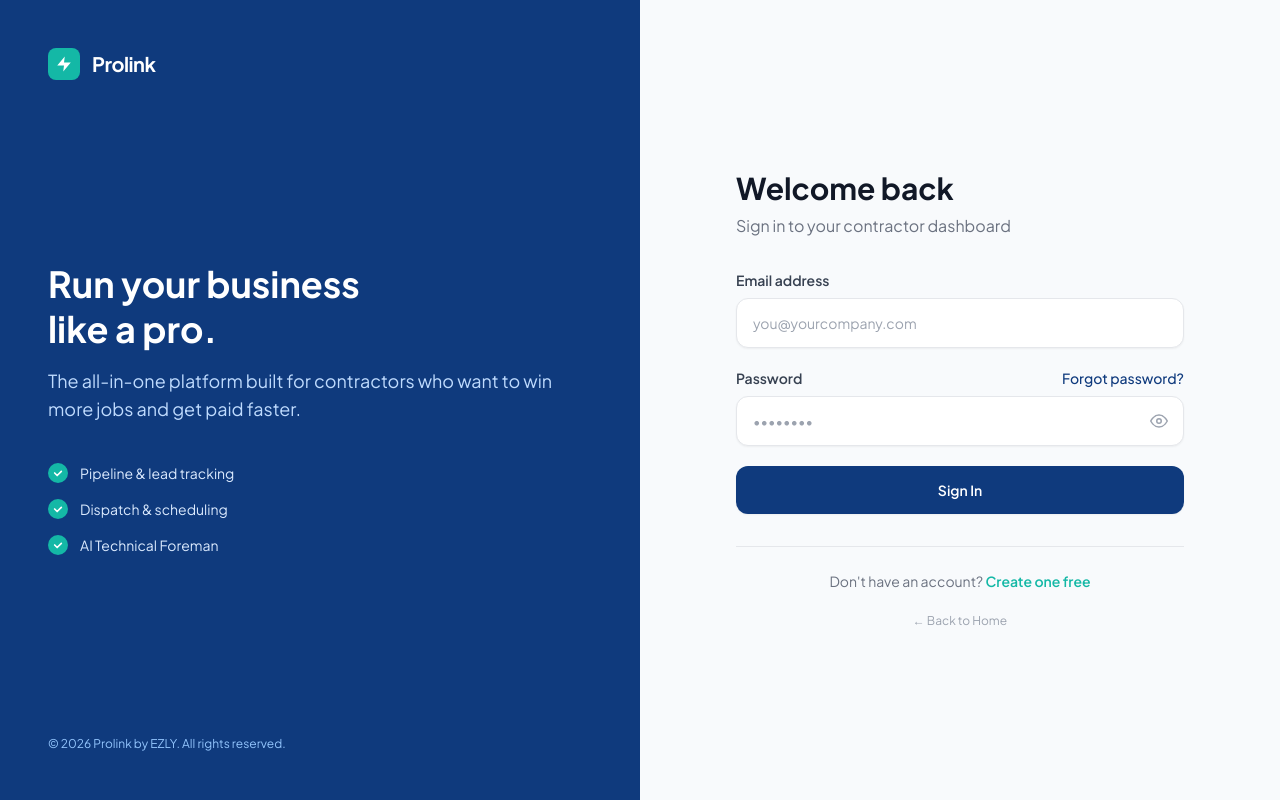
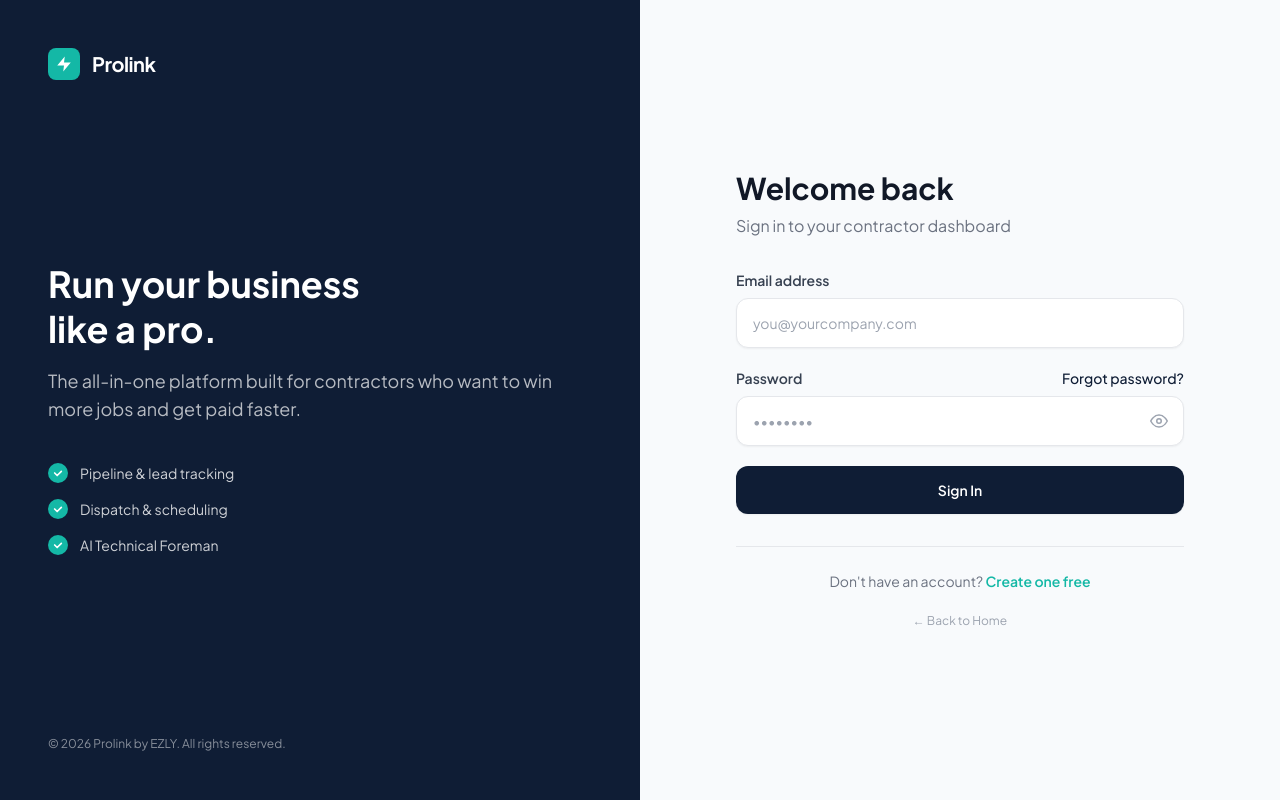
Before and after one commit to bpnelsen/prolink-ezly, a Next.js app: page /login in a window 1280 px wide. Built offline with nearby package versions, Linux system fonts and the light colour scheme; no server answers.

Commit message:
fix: unify brand color across login, signup, forgot-password to match dashboard navy #0f1d35
https://claude.ai/code/session_01YYdu36JMe1xMVxzK89bXz4

```diff
--- a/src/app/forgot-password/page.tsx
+++ b/src/app/forgot-password/page.tsx
@@ -49,7 +49,7 @@ export default function ForgotPasswordPage() {
             <button
               type="submit"
               disabled={status === 'loading'}
-              className="w-full bg-[#0f3a7d] text-white py-3 rounded-xl font-semibold hover:bg-[#0c2e5c]"
+              className="w-full bg-[#0f1d35] text-white py-3 rounded-xl font-semibold hover:bg-[#0a1628]"
             >
               {status === 'loading' ? 'Sending...' : 'Send reset link'}
             </button>
--- a/src/app/login/page.tsx
+++ b/src/app/login/page.tsx
@@ -35,7 +35,7 @@ export default function LoginPage() {
 }
   return (
     <div className="min-h-screen flex">
-      <div className="hidden lg:flex lg:w-1/2 bg-[#0f3a7d] flex-col justify-between p-12">
+      <div className="hidden lg:flex lg:w-1/2 bg-[#0f1d35] flex-col justify-between p-12">
         <Link href="/" className="flex items-center gap-3">
           <div className="w-8 h-8 bg-[#14b8a6] rounded-lg flex items-center justify-center">
             <svg width="18" height="18" viewBox="0 0 24 24" fill="none">
@@ -48,7 +48,7 @@ export default function LoginPage() {
           <h1 className="text-4xl font-bold text-white leading-tight mb-4">
             Run your business<br />like a pro.
           </h1>
-          <p className="text-blue-200 text-lg mb-10">
+          <p className="text-white/70 text-lg mb-10">
             The all-in-one platform built for contractors who want to win more jobs and get paid faster.
           </p>
           <div className="space-y-4">
@@ -59,24 +59,24 @@ export default function LoginPage() {
                     <path d="M2 6l3 3 5-5" stroke="white" strokeWidth="2" strokeLinecap="round" strokeLinejoin="round"/>
                   </svg>
                 </div>
-                <span className="text-blue-100 text-sm">{f}</span>
+                <span className="text-white/80 text-sm">{f}</span>
               </div>
             ))}
           </div>
         </div>
-        <p className="text-blue-300 text-xs">© 2026 Prolink by EZLY. All rights reserved.</p>
+        <p className="text-white/50 text-xs">© 2026 Prolink by EZLY. All rights reserved.</p>
       </div>
 
       <div className="w-full lg:w-1/2 flex items-center justify-center p-8 bg-[#f8fafc]">
         <div className="w-full max-w-md">
           <div className="lg:hidden text-center mb-8">
             <Link href="/" className="inline-flex items-center gap-2">
-              <div className="w-8 h-8 bg-[#0f3a7d] rounded-lg flex items-center justify-center">
+              <div className="w-8 h-8 bg-[#0f1d35] rounded-lg flex items-center justify-center">
                 <svg width="16" height="16" viewBox="0 0 24 24" fill="none">
                   <path d="M13 2L3 14h9l-1 8 10-12h-9l1-8z" fill="white"/>
                 </svg>
               </div>
-              <span className="text-[#0f3a7d] font-bold text-xl">Prolink</span>
+              <span className="text-[#0f1d35] font-bold text-xl">Prolink</span>
             </Link>
           </div>
 
@@ -94,14 +94,14 @@ export default function LoginPage() {
                 onChange={e => setEmail(e.target.value)}
                 placeholder="you@yourcompany.com"
                 required
-                className="w-full px-4 py-3.5 bg-white border border-gray-200 rounded-xl text-gray-900 text-sm placeholder-gray-400 focus:outline-none focus:ring-2 focus:ring-[#0f3a7d] focus:border-transparent transition shadow-sm"
+                className="w-full px-4 py-3.5 bg-white border border-gray-200 rounded-xl text-gray-900 text-sm placeholder-gray-400 focus:outline-none focus:ring-2 focus:ring-[#0f1d35] focus:border-transparent transition shadow-sm"
               />
             </div>
 
             <div>
               <div className="flex justify-between items-center mb-2">
                 <label className="block text-sm font-semibold text-gray-700">Password</label>
-                <Link href="/forgot-password" className="text-sm font-medium text-[#0f3a7d] hover:text-[#0c2e5c]">
+                <Link href="/forgot-password" className="text-sm font-medium text-[#0f1d35] hover:text-[#0a1628]">
                   Forgot password?
                 </Link>
               </div>
@@ -112,7 +112,7 @@ export default function LoginPage() {
                   onChange={e => setPassword(e.target.value)}
                   placeholder="••••••••"
                   required
-                  className="w-full px-4 py-3.5 bg-white border border-gray-200 rounded-xl text-gray-900 text-sm placeholder-gray-400 focus:outline-none focus:ring-2 focus:ring-[#0f3a7d] focus:border-transparent transition shadow-sm pr-12"
+                  className="w-full px-4 py-3.5 bg-white border border-gray-200 rounded-xl text-gray-900 text-sm placeholder-gray-400 focus:outline-none focus:ring-2 focus:ring-[#0f1d35] focus:border-transparent transition shadow-sm pr-12"
                 />
                 <button
                   type="button"
@@ -138,7 +138,7 @@ export default function LoginPage() {
             <button
               type="submit"
               disabled={loading}
-              className="w-full py-3.5 bg-[#0f3a7d] hover:bg-[#0c2e5c] disabled:opacity-60 text-white font-semibold rounded-xl transition text-sm shadow-sm mt-2"
+              className="w-full py-3.5 bg-[#0f1d35] hover:bg-[#0a1628] disabled:opacity-60 text-white font-semibold rounded-xl transition text-sm shadow-sm mt-2"
             >
               {loading ? (
                 <span className="flex items-center justify-center gap-2">
--- a/src/app/signup/page.tsx
+++ b/src/app/signup/page.tsx
@@ -100,11 +100,11 @@ const handleChange = (e: any) => {
       <header className="bg-white border-b border-gray-100 py-4 px-6">
         <div className="max-w-5xl mx-auto flex justify-between items-center">
           <Link href="/" className="flex items-center gap-2">
-            <span className="text-[#0f3a7d] font-bold text-xl tracking-tight">Prolink</span>
+            <span className="text-[#0f1d35] font-bold text-xl tracking-tight">Prolink</span>
             <span className="text-gray-300 font-light">by</span>
             <span className="text-[#14b8a6] font-bold text-xl tracking-tight">EZLY</span>
           </Link>
-          <Link href="/" className="text-sm text-gray-400 hover:text-[#0f3a7d] transition-colors">
+          <Link href="/" className="text-sm text-gray-400 hover:text-[#0f1d35] transition-colors">
             ← Back to Home
           </Link>
         </div>
@@ -121,7 +121,7 @@ const handleChange = (e: any) => {
                     step > s.num
                       ? 'bg-[#14b8a6] border-[#14b8a6] text-white'
                       : step === s.num
-                      ? 'bg-[#0f3a7d] border-[#0f3a7d] text-white'
+                      ? 'bg-[#0f1d35] border-[#0f1d35] text-white'
                       : 'bg-white border-gray-300 text-gray-400'
                   }`}
                 >
@@ -129,7 +129,7 @@ const handleChange = (e: any) => {
                 </div>
                 <span
                   className={`text-xs mt-1.5 font-medium ${
-                    step >= s.num ? 'text-[#0f3a7d]' : 'text-gray-400'
+                    step >= s.num ? 'text-[#0f1d35]' : 'text-gray-400'
                   }`}
                 >
                   {s.label}
@@ -156,7 +156,7 @@ const handleChange = (e: any) => {
 
           {step === 1 && (
             <div className="space-y-5">
-              <h1 className="text-2xl font-bold text-[#0f3a7d]">Create Your Account</h1>
+              <h1 className="text-2xl font-bold text-[#0f1d35]">Create Your Account</h1>
               <p className="text-gray-500 text-sm">Start your account with email and a secure password.</p>
 
               <div>
@@ -188,7 +188,7 @@ const handleChange = (e: any) => {
                 type="button"
                 onClick={() => setStep(2)}
                 disabled={!formData.email || formData.password.length < 8 || loading}
-                className="w-full py-3 bg-[#0f3a7d] text-white rounded-xl font-semibold hover:bg-[#0c2e5c] disabled:bg-gray-200 disabled:text-gray-400 transition text-sm"
+                className="w-full py-3 bg-[#0f1d35] text-white rounded-xl font-semibold hover:bg-[#0a1628] disabled:bg-gray-200 disabled:text-gray-400 transition text-sm"
               >
                 Continue
               </button>
@@ -197,7 +197,7 @@ const handleChange = (e: any) => {
 
           {step === 2 && (
             <div className="space-y-6">
-              <h1 className="text-2xl font-bold text-[#0f3a7d]">Your Business Details</h1>
+              <h1 className="text-2xl font-bold text-[#0f1d35]">Your Business Details</h1>
               <p className="text-gray-500 text-sm">Tell us about your contracting business.</p>
 
               <div className="space-y-5">
@@ -267,7 +267,7 @@ const handleChange = (e: any) => {
 
           {step === 3 && (
             <div className="space-y-6">
-              <h1 className="text-2xl font-bold text-[#0f3a7d]">Your Expertise</h1>
+              <h1 className="text-2xl font-bold text-[#0f1d35]">Your Expertise</h1>
               <p className="text-gray-500 text-sm">Select specialties and answer a few questions.</p>
 
               <div>
@@ -362,7 +362,7 @@ const handleChange = (e: any) => {
                   type="button"
                   onClick={handleEmailSignup}
                   disabled={loading || formData.specialties.length === 0 || !formData.phone}
-                  className="flex-1 py-3 bg-[#0f3a7d] text-white rounded-xl font-semibold hover:bg-[#082860] disabled:bg-gray-200 disabled:text-gray-400 transition text-sm"
+                  className="flex-1 py-3 bg-[#0f1d35] text-white rounded-xl font-semibold hover:bg-[#0a1628] disabled:bg-gray-200 disabled:text-gray-400 transition text-sm"
                 >
                   {loading ? 'Creating Account...' : 'Create Account'}
                 </button>
```
